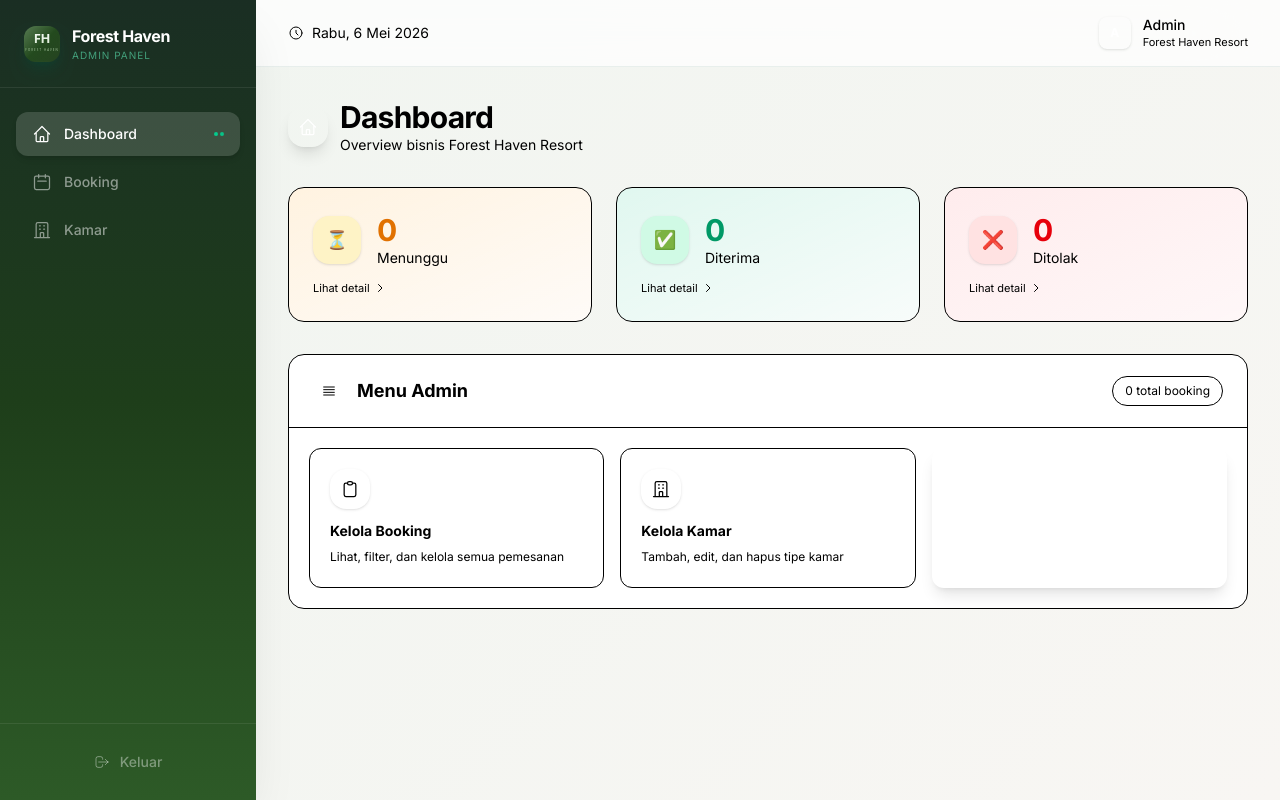
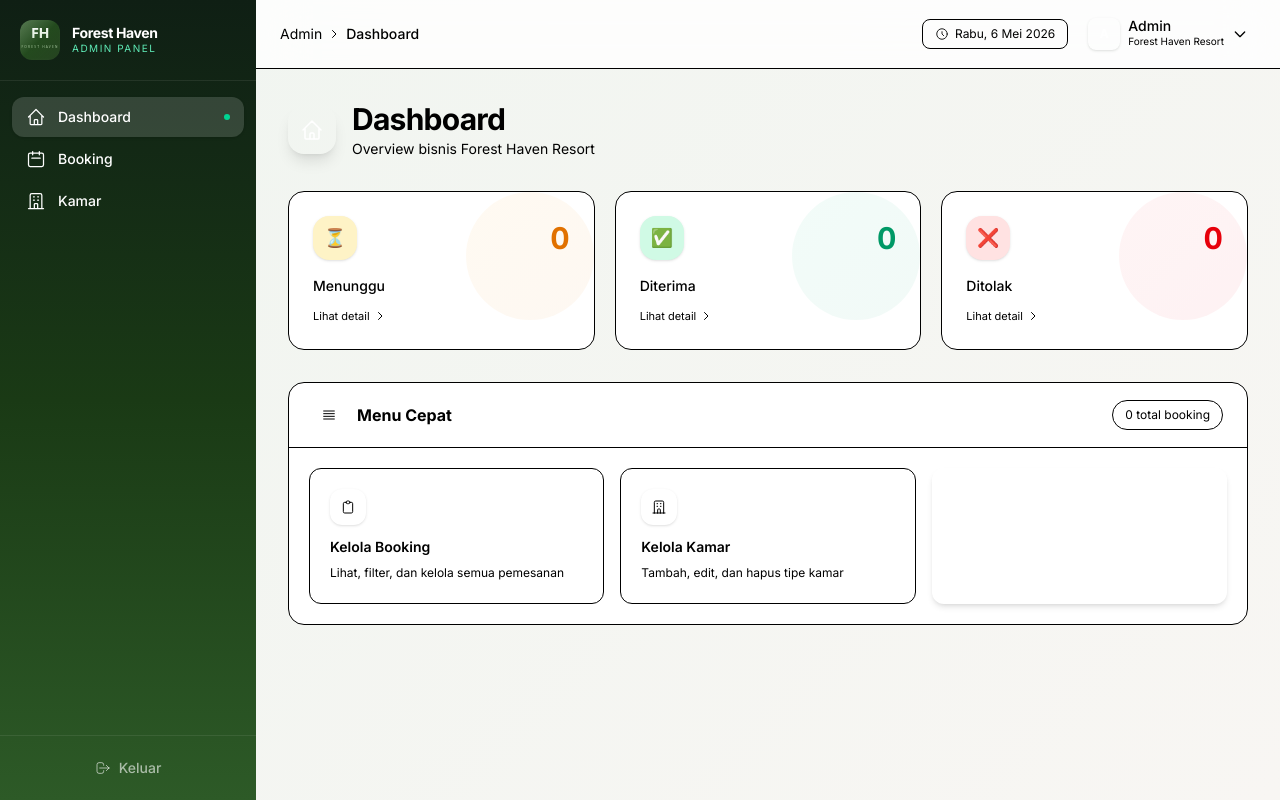
Before and after one commit to adityaputra99983/prohotel1, a Next.js app: page /admin/dashboard in a window 1280 px wide. Built offline with nearby package versions, Linux system fonts and the light colour scheme.

Commit message:
update fitur

```diff
--- a/src/app/admin/dashboard/page.tsx
+++ b/src/app/admin/dashboard/page.tsx
@@ -33,9 +33,8 @@ export default function AdminDashboard() {
       icon: "⏳",
       label: "Menunggu",
       value: stats.pending,
-      gradient: "from-amber-500/20 to-amber-600/5",
-      border: "border-amber-200/50",
-      iconBg: "bg-amber-100",
+      gradient: "from-amber-500 to-amber-600",
+      badge: "bg-amber-100 text-amber-700 border-amber-200",
       valueClass: "text-amber-600",
       filter: "pending",
     },
@@ -44,9 +43,8 @@ export default function AdminDashboard() {
       icon: "✅",
       label: "Diterima",
       value: stats.approved,
-      gradient: "from-emerald-500/20 to-emerald-600/5",
-      border: "border-emerald-200/50",
-      iconBg: "bg-emerald-100",
+      gradient: "from-emerald-500 to-emerald-600",
+      badge: "bg-emerald-100 text-emerald-700 border-emerald-200",
       valueClass: "text-emerald-600",
       filter: "approved",
     },
@@ -55,57 +53,54 @@ export default function AdminDashboard() {
       icon: "❌",
       label: "Ditolak",
       value: stats.rejected,
-      gradient: "from-red-500/15 to-red-600/5",
-      border: "border-red-200/50",
-      iconBg: "bg-red-100",
+      gradient: "from-red-500 to-red-600",
+      badge: "bg-red-100 text-red-700 border-red-200",
       valueClass: "text-red-600",
       filter: "rejected",
     },
   ];
 
   return (
-    <div>
+    <div className="max-w-6xl">
       {/* HEADER */}
       <div className="mb-8">
-        <div className="flex items-center gap-3 mb-1">
-          <div className="w-10 h-10 rounded-2xl bg-gradient-to-br from-primary to-primary-dark flex items-center justify-center shadow-lg shadow-primary/20">
-            <svg className="w-5 h-5 text-white" fill="none" stroke="currentColor" viewBox="0 0 24 24">
+        <div className="flex items-center gap-4">
+          <div className="w-12 h-12 rounded-2xl bg-gradient-to-br from-primary to-primary-dark flex items-center justify-center shadow-lg shadow-primary/20">
+            <svg className="w-6 h-6 text-white" fill="none" stroke="currentColor" viewBox="0 0 24 24">
               <path strokeLinecap="round" strokeLinejoin="round" strokeWidth={1.5} d="M3 12l2-2m0 0l7-7 7 7M5 10v10a1 1 0 001 1h3m10-11l2 2m-2-2v10a1 1 0 01-1 1h-3m-6 0a1 1 0 001-1v-4a1 1 0 011-1h2a1 1 0 011 1v4a1 1 0 001 1m-6 0h6" />
             </svg>
           </div>
           <div>
             <h1 className="text-2xl md:text-3xl font-bold text-foreground tracking-tight">Dashboard</h1>
-            <p className="text-foreground-muted text-sm">Overview bisnis Forest Haven Resort</p>
+            <p className="text-foreground-muted text-sm mt-0.5">Overview bisnis Forest Haven Resort</p>
           </div>
         </div>
       </div>
 
       {/* STAT CARDS */}
-      <div className="grid grid-cols-1 sm:grid-cols-3 gap-4 md:gap-6 mb-8">
+      <div className="grid grid-cols-1 sm:grid-cols-3 gap-4 md:gap-5 mb-8">
         {statCards.map((card, i) => (
           <Link
             key={card.filter}
             href={card.filter === "pending" ? "/admin/bookings" : `/admin/bookings?filter=${card.filter}`}
-            className="relative overflow-hidden rounded-2xl border bg-white transition-all duration-500 hover:-translate-y-1 hover:shadow-xl group"
+            className="relative overflow-hidden rounded-2xl bg-white border border-border/70 transition-all duration-300 hover:-translate-y-1 hover:shadow-lg group"
             style={{
               opacity: 0,
-              animation: `fade-in-up 0.5s ease-out ${0.1 + i * 0.1}s forwards`,
+              animation: `fade-in-up 0.4s ease-out ${0.1 + i * 0.1}s forwards`,
             }}
           >
-            <div className={`absolute inset-0 bg-gradient-to-br ${card.gradient} opacity-60`} />
+            <div className={`absolute top-0 right-0 w-32 h-32 rounded-full opacity-5 bg-gradient-to-br ${card.gradient} transition-all duration-500 group-hover:scale-[2] group-hover:opacity-10`} />
             <div className="relative p-5 md:p-6">
-              <div className="flex items-center gap-4">
-                <div className={`w-12 h-12 rounded-2xl ${card.iconBg} flex items-center justify-center text-lg shadow-sm transition-all duration-300 group-hover:scale-110 group-hover:shadow-md`}>
+              <div className="flex items-center justify-between mb-4">
+                <div className={`w-11 h-11 rounded-2xl ${card.badge} flex items-center justify-center text-lg shadow-sm transition-all duration-300 group-hover:scale-110`}>
                   {card.icon}
                 </div>
-                <div>
-                  <p className={`text-2xl md:text-3xl font-bold ${card.valueClass} transition-all duration-300`}>{card.value}</p>
-                  <p className="text-foreground-muted text-sm">{card.label}</p>
-                </div>
+                <span className={`text-2xl md:text-3xl font-bold ${card.valueClass} tabular-nums`}>{card.value}</span>
               </div>
-              <div className="mt-3 flex items-center gap-1 text-[11px] text-foreground-light">
+              <p className="text-foreground-muted text-sm font-medium">{card.label}</p>
+              <div className="mt-3 flex items-center gap-1 text-[11px] text-primary group-hover:text-primary transition-colors duration-200">
                 <span>Lihat detail</span>
-                <svg className="w-3 h-3 transition-transform duration-300 group-hover:translate-x-0.5" fill="none" stroke="currentColor" viewBox="0 0 24 24">
+                <svg className="w-3 h-3 transition-transform duration-200 group-hover:translate-x-0.5" fill="none" stroke="currentColor" viewBox="0 0 24 24">
                   <path strokeLinecap="round" strokeLinejoin="round" strokeWidth={2} d="M9 5l7 7-7 7" />
                 </svg>
               </div>
@@ -114,40 +109,42 @@ export default function AdminDashboard() {
         ))}
       </div>
 
-      {/* MENU ADMIN */}
+      {/* QUICK MENU */}
       <div
-        className="rounded-2xl bg-white border border-border overflow-hidden"
+        className="rounded-2xl bg-white border border-border/70 overflow-hidden"
         style={{
           opacity: 0,
-          animation: "fade-in-up 0.5s ease-out 0.5s forwards",
+          animation: "fade-in-up 0.4s ease-out 0.4s forwards",
         }}
       >
-        <div className="px-6 py-5 border-b border-border flex items-center justify-between">
+        <div className="px-5 md:px-6 py-4 border-b border-border/50 flex items-center justify-between">
           <div className="flex items-center gap-3">
             <div className="w-8 h-8 rounded-xl bg-primary/10 flex items-center justify-center">
               <svg className="w-4 h-4 text-primary" fill="none" stroke="currentColor" viewBox="0 0 24 24">
                 <path strokeLinecap="round" strokeLinejoin="round" strokeWidth={1.5} d="M4 6h16M4 10h16M4 14h16M4 18h16" />
               </svg>
             </div>
-            <h2 className="text-lg font-bold text-foreground">Menu Admin</h2>
+            <h2 className="text-base font-bold text-foreground">Menu Cepat</h2>
           </div>
-          <span className="text-xs text-foreground-muted bg-bg-cream px-3 py-1.5 rounded-full border border-border">{stats.total} total booking</span>
+          <span className="text-xs text-primary bg-bg-cream px-3 py-1.5 rounded-full border border-border/50">
+            {stats.total} total booking
+          </span>
         </div>
 
-        <div className="p-5 grid grid-cols-1 sm:grid-cols-3 gap-4">
-          <MenuCard
+        <div className="p-4 md:p-5 grid grid-cols-1 sm:grid-cols-3 gap-3 md:gap-4">
+          <QuickCard
             href="/admin/bookings"
             label="Kelola Booking"
             desc="Lihat, filter, dan kelola semua pemesanan"
             secondary
           />
-          <MenuCard
+          <QuickCard
             href="/admin/rooms"
             label="Kelola Kamar"
             desc="Tambah, edit, dan hapus tipe kamar"
             secondary
           />
-          <MenuCard
+          <QuickCard
             href="/"
             label="Lihat Website"
             desc="Kembali ke halaman utama resort"
@@ -158,35 +155,35 @@ export default function AdminDashboard() {
   );
 }
 
-function MenuCard({ href, label, desc, secondary }: { href: string; label: string; desc: string; secondary?: boolean }) {
+function QuickCard({ href, label, desc, secondary }: { href: string; label: string; desc: string; secondary?: boolean }) {
   return (
     <Link
       href={href}
-      className={`group relative overflow-hidden rounded-xl p-5 transition-all duration-500 hover:-translate-y-1 hover:shadow-xl ${
+      className={`group relative overflow-hidden rounded-xl p-4 md:p-5 transition-all duration-300 hover:-translate-y-0.5 hover:shadow-md ${
         secondary
-          ? "bg-gradient-to-br from-bg-cream to-bg-green-light border border-border hover:border-primary/20"
-          : "bg-gradient-to-br from-primary to-primary-dark text-white shadow-lg shadow-primary/20"
+          ? "bg-gradient-to-br from-bg-cream to-bg-green-light border border-border/70 hover:border-primary/20"
+          : "bg-gradient-to-br from-primary to-primary-dark text-white shadow-md shadow-primary/10"
       }`}
     >
       <div className={`absolute top-0 right-0 w-24 h-24 rounded-full transition-all duration-500 group-hover:scale-150 ${
-        secondary ? "bg-primary/3" : "bg-white/5"
+        secondary ? "bg-primary/5" : "bg-white/8"
       }`} />
       <div className="relative">
         {secondary ? (
-          <div className="w-10 h-10 rounded-2xl bg-white flex items-center justify-center shadow-sm mb-3 transition-transform duration-300 group-hover:scale-110">
-            <svg className="w-5 h-5 text-primary" fill="none" stroke="currentColor" viewBox="0 0 24 24">
+          <div className="w-9 h-9 rounded-xl bg-white flex items-center justify-center shadow-sm mb-3 transition-transform duration-300 group-hover:scale-110">
+            <svg className="w-4 h-4 text-primary" fill="none" stroke="currentColor" viewBox="0 0 24 24">
               <path strokeLinecap="round" strokeLinejoin="round" strokeWidth={1.5} d={href === "/admin/bookings" ? "M9 5H7a2 2 0 00-2 2v12a2 2 0 002 2h10a2 2 0 002-2V7a2 2 0 00-2-2h-2M9 5a2 2 0 002 2h2a2 2 0 002-2M9 5a2 2 0 012-2h2a2 2 0 012 2" : "M19 21V5a2 2 0 00-2-2H7a2 2 0 00-2 2v16m14 0h2m-2 0h-5m-9 0H3m2 0h5M9 7h1m-1 4h1m4-4h1m-1 4h1m-5 10v-5a1 1 0 011-1h2a1 1 0 011 1v5m-4 0h4"} />
             </svg>
           </div>
         ) : (
-          <div className="w-10 h-10 rounded-2xl bg-white/15 flex items-center justify-center backdrop-blur-sm mb-3 transition-transform duration-300 group-hover:scale-110">
-            <svg className="w-5 h-5 text-white" fill="none" stroke="currentColor" viewBox="0 0 24 24">
+          <div className="w-9 h-9 rounded-xl bg-white/15 flex items-center justify-center backdrop-blur-sm mb-3 transition-transform duration-300 group-hover:scale-110">
+            <svg className="w-4 h-4 text-white" fill="none" stroke="currentColor" viewBox="0 0 24 24">
               <path strokeLinecap="round" strokeLinejoin="round" strokeWidth={1.5} d="M10 6H6a2 2 0 00-2 2v10a2 2 0 002 2h10a2 2 0 002-2v-4M14 4h6m0 0v6m0-6L10 14" />
             </svg>
           </div>
         )}
-        <span className="font-bold text-sm block mb-0.5">{label}</span>
-        <span className={`text-xs ${secondary ? "text-foreground-muted" : "text-white/60"}`}>{desc}</span>
+        <span className="font-semibold text-sm block mb-0.5">{label}</span>
+        <span className={`text-xs ${secondary ? "text-foreground" : "text-white/90"}`}>{desc}</span>
       </div>
     </Link>
   );
--- a/src/app/admin/layout.tsx
+++ b/src/app/admin/layout.tsx
@@ -28,41 +28,55 @@ const linkIcons = {
   ),
 };
 
+const pageTitles: Record<string, string> = {
+  "/admin/dashboard": "Dashboard",
+  "/admin/bookings": "Booking",
+  "/admin/rooms": "Kamar",
+};
+
 export default function AdminLayout({ children }: { children: React.ReactNode }) {
   const pathname = usePathname();
   const router = useRouter();
   const [mounted, setMounted] = useState(false);
   const [sidebarOpen, setSidebarOpen] = useState(false);
+  const [userMenuOpen, setUserMenuOpen] = useState(false);
 
   useEffect(() => {
     setMounted(true);
   }, []);
 
   const handleLogout = () => router.push("/");
+  const currentPage = pageTitles[pathname] || "Admin";
 
   if (!mounted) return null;
 
   return (
     <div className="min-h-screen flex" style={{ background: "linear-gradient(135deg, #f0f5f0 0%, #f8f6f3 100%)" }}>
+      {/* OVERLAY */}
+      {sidebarOpen && (
+        <div className="fixed inset-0 bg-black/40 z-30 md:hidden backdrop-blur-sm transition-opacity duration-300" onClick={() => setSidebarOpen(false)} />
+      )}
+
       {/* SIDEBAR */}
       <aside className={`
         fixed md:static inset-y-0 left-0 z-40 w-64
-        bg-gradient-to-b from-[#1a2e23] via-[#1e3e1a] to-[#2d5a27]
-        transform transition-all duration-500 md:transform-none
+        bg-gradient-to-b from-[#0f1f14] via-[#1a3a15] to-[#2d5a27]
+        transform transition-all duration-300 md:transform-none flex flex-col
         ${sidebarOpen ? "translate-x-0" : "-translate-x-full md:translate-x-0"}
-        flex flex-col shadow-2xl shadow-black/10
       `}>
-        <div className="p-6 border-b border-white/8">
+        {/* LOGO */}
+        <div className="p-5 border-b border-white/8">
           <Link href="/admin/dashboard" className="flex items-center gap-3 group">
-            <img src="/logo-fh.svg" alt="Forest Haven" className="w-9 h-9 rounded-xl shadow-lg shadow-emerald-900/30 transition-all duration-300 group-hover:scale-105" />
+            <img src="/logo-fh.svg" alt="Forest Haven" className="w-10 h-10 rounded-xl transition-all duration-300 group-hover:scale-105" />
             <div>
-              <span className="font-bold text-white text-base tracking-tight">Forest Haven</span>
-              <span className="text-[10px] text-emerald-300/60 block tracking-widest uppercase">Admin Panel</span>
+              <span className="font-bold text-white text-sm tracking-tight block leading-tight">Forest Haven</span>
+              <span className="text-[10px] text-emerald-300 block tracking-[0.15em] uppercase">Admin Panel</span>
             </div>
           </Link>
         </div>
 
-        <div className="flex-1 p-4 space-y-1 mt-2">
+        {/* NAV LINKS */}
+        <nav className="flex-1 p-3 space-y-0.5 mt-1 overflow-y-auto">
           {adminLinks.map((link) => {
             const isActive = pathname === link.href;
             return (
@@ -70,33 +84,31 @@ export default function AdminLayout({ children }: { children: React.ReactNode })
                 key={link.href}
                 href={link.href}
                 onClick={() => setSidebarOpen(false)}
-                className={`flex items-center gap-3 px-4 py-3 rounded-xl text-sm font-medium transition-all duration-300 ${
+                className={`flex items-center gap-3 px-3.5 py-2.5 rounded-xl text-sm font-medium transition-all duration-200 ${
                   isActive
-                    ? "bg-white/15 text-white shadow-md shadow-black/10"
-                    : "text-white/50 hover:text-white hover:bg-white/8 hover:translate-x-0.5"
+                    ? "bg-white/15 text-white shadow-sm"
+                    : "text-white hover:text-white hover:bg-white/10"
                 }`}
               >
-                <span className="w-5 h-5 flex items-center justify-center">
+                <span className="w-5 h-5 flex items-center justify-center flex-shrink-0">
                   {linkIcons[link.href as keyof typeof linkIcons]}
                 </span>
                 <span>{link.label}</span>
                 {isActive && (
-                  <span className="ml-auto flex gap-0.5">
-                    <span className="w-1 h-1 rounded-full bg-emerald-400 animate-pulse-soft" />
-                    <span className="w-1 h-1 rounded-full bg-emerald-400 animate-pulse-soft" style={{ animationDelay: "0.3s" }} />
-                  </span>
+                  <span className="ml-auto w-1.5 h-1.5 rounded-full bg-emerald-400" />
                 )}
               </Link>
             );
           })}
-        </div>
+        </nav>
 
-        <div className="p-4 border-t border-white/8 mt-auto">
+        {/* LOGOUT */}
+        <div className="p-3 border-t border-white/8">
           <button
             onClick={handleLogout}
-            className="w-full flex items-center justify-center gap-2.5 px-4 py-3 rounded-xl text-sm font-medium text-white/40 hover:text-white/80 hover:bg-white/8 transition-all duration-300 group"
+            className="w-full flex items-center justify-center gap-2 px-3.5 py-2.5 rounded-xl text-sm font-medium text-white/60 hover:text-white hover:bg-white/10 transition-all duration-200 group"
           >
-            <svg className="w-4 h-4 transition-transform duration-300 group-hover:-translate-x-0.5" fill="none" stroke="currentColor" viewBox="0 0 24 24">
+            <svg className="w-4 h-4 transition-transform duration-200 group-hover:-translate-x-0.5" fill="none" stroke="currentColor" viewBox="0 0 24 24">
               <path strokeLinecap="round" strokeLinejoin="round" strokeWidth={1.5} d="M17 16l4-4m0 0l-4-4m4 4H7m6 4v1a3 3 0 01-3 3H6a3 3 0 01-3-3V7a3 3 0 013-3h4a3 3 0 013 3v1" />
             </svg>
             <span>Keluar</span>
@@ -104,43 +116,87 @@ export default function AdminLayout({ children }: { children: React.ReactNode })
         </div>
       </aside>
 
-      {sidebarOpen && (
-        <div className="fixed inset-0 bg-black/50 z-30 md:hidden backdrop-blur-sm" onClick={() => setSidebarOpen(false)} />
-      )}
-
       {/* MAIN */}
       <main className="flex-1 min-h-screen flex flex-col">
-        <header className="sticky top-0 z-20 bg-white/70 backdrop-blur-2xl border-b border-emerald-900/8 px-4 md:px-8 py-4 flex items-center gap-4">
+        {/* HEADER */}
+        <header className="sticky top-0 z-20 bg-white/80 backdrop-blur-xl border-b border-border/50 px-4 md:px-6 py-3 flex items-center gap-3">
           <button
-            className="md:hidden p-2 text-foreground-muted hover:text-primary transition-all duration-200 -ml-2 rounded-xl hover:bg-white/80"
+            className="md:hidden w-9 h-9 flex items-center justify-center rounded-xl text-foreground-muted hover:text-primary hover:bg-white/80 transition-all duration-200 -ml-1"
             onClick={() => setSidebarOpen(!sidebarOpen)}
+            aria-label="Toggle sidebar"
           >
             <svg className="w-5 h-5" fill="none" stroke="currentColor" viewBox="0 0 24 24">
               <path strokeLinecap="round" strokeLinejoin="round" strokeWidth={2} d="M4 6h16M4 12h16M4 18h16" />
             </svg>
           </button>
 
-          <div className="flex items-center gap-2 text-foreground-muted text-sm">
-            <svg className="w-4 h-4" fill="none" stroke="currentColor" viewBox="0 0 24 24">
-              <path strokeLinecap="round" strokeLinejoin="round" strokeWidth={1.5} d="M12 8v4l3 3m6-3a9 9 0 11-18 0 9 9 0 0118 0z" />
+          <div className="hidden sm:flex items-center gap-1.5 text-sm text-foreground-muted">
+            <span className="text-foreground">Admin</span>
+            <svg className="w-3 h-3 text-primary" fill="none" stroke="currentColor" viewBox="0 0 24 24">
+              <path strokeLinecap="round" strokeLinejoin="round" strokeWidth={2} d="M9 5l7 7-7 7" />
             </svg>
-            <span>{new Date().toLocaleDateString("id-ID", { weekday: "long", year: "numeric", month: "long", day: "numeric" })}</span>
+            <span className="font-medium text-foreground">{currentPage}</span>
           </div>
 
           <div className="flex-1" />
 
-          <div className="flex items-center gap-3">
-            <div className="w-8 h-8 rounded-lg bg-gradient-to-br from-primary to-primary-dark flex items-center justify-center text-xs text-white font-bold shadow-sm">
-              A
-            </div>
-            <div className="hidden sm:block">
-              <p className="text-sm font-medium text-foreground leading-tight">Admin</p>
-              <p className="text-[11px] text-foreground-muted">Forest Haven Resort</p>
-            </div>
+          <div className="flex items-center gap-1.5 text-xs text-foreground-muted bg-bg-cream/80 px-3 py-1.5 rounded-lg border border-border/50">
+            <svg className="w-3.5 h-3.5" fill="none" stroke="currentColor" viewBox="0 0 24 24">
+              <path strokeLinecap="round" strokeLinejoin="round" strokeWidth={1.5} d="M12 8v4l3 3m6-3a9 9 0 11-18 0 9 9 0 0118 0z" />
+            </svg>
+            <span className="hidden sm:inline">{new Date().toLocaleDateString("id-ID", { weekday: "long", year: "numeric", month: "long", day: "numeric" })}</span>
+            <span className="sm:hidden">{new Date().toLocaleDateString("id-ID", { day: "numeric", month: "short", year: "numeric" })}</span>
+          </div>
+
+          {/* USER MENU */}
+          <div className="relative">
+            <button
+              onClick={() => setUserMenuOpen(!userMenuOpen)}
+              className="flex items-center gap-2 px-2 py-1.5 rounded-xl hover:bg-white/80 transition-all duration-200"
+            >
+              <div className="w-8 h-8 rounded-lg bg-gradient-to-br from-primary to-primary-dark flex items-center justify-center text-xs text-white font-bold shadow-sm">
+                A
+              </div>
+              <div className="hidden sm:block text-left">
+                <p className="text-sm font-medium text-foreground leading-tight -mt-0.5">Admin</p>
+                <p className="text-[10px] text-foreground">Forest Haven Resort</p>
+              </div>
+              <svg className={`w-4 h-4 text-foreground transition-transform duration-200 ${userMenuOpen ? "rotate-180" : ""}`} fill="none" stroke="currentColor" viewBox="0 0 24 24">
+                <path strokeLinecap="round" strokeLinejoin="round" strokeWidth={2} d="M19 9l-7 7-7-7" />
+              </svg>
+            </button>
+
+            {userMenuOpen && (
+              <>
+                <div className="fixed inset-0 z-10" onClick={() => setUserMenuOpen(false)} />
+                <div className="absolute right-0 top-full mt-1 w-48 bg-white rounded-xl shadow-xl border border-border/50 py-1 z-20 transition-all duration-200">
+                  <div className="px-4 py-2.5 border-b border-border/50">
+                    <p className="text-sm font-medium text-foreground">Admin</p>
+                    <p className="text-xs text-foreground-muted">admin@foresthaven.com</p>
+                  </div>
+                  <Link href="/" className="flex items-center gap-2.5 px-4 py-2.5 text-sm text-primary hover:text-primary hover:bg-primary/5 transition-all" onClick={() => setUserMenuOpen(false)}>
+                    <svg className="w-4 h-4" fill="none" stroke="currentColor" viewBox="0 0 24 24">
+                      <path strokeLinecap="round" strokeLinejoin="round" strokeWidth={1.5} d="M10 6H6a2 2 0 00-2 2v10a2 2 0 002 2h10a2 2 0 002-2v-4M14 4h6m0 0v6m0-6L10 14" />
+                    </svg>
+                    Lihat Website
+                  </Link>
+                  <button
+                    onClick={() => { setUserMenuOpen(false); handleLogout(); }}
+                    className="w-full flex items-center gap-2.5 px-4 py-2.5 text-sm text-red-500 hover:bg-red-50 transition-all"
+                  >
+                    <svg className="w-4 h-4" fill="none" stroke="currentColor" viewBox="0 0 24 24">
+                      <path strokeLinecap="round" strokeLinejoin="round" strokeWidth={1.5} d="M17 16l4-4m0 0l-4-4m4 4H7m6 4v1a3 3 0 01-3 3H6a3 3 0 01-3-3V7a3 3 0 013-3h4a3 3 0 013 3v1" />
+                    </svg>
+                    Keluar
+                  </button>
+                </div>
+              </>
+            )}
           </div>
         </header>
 
-        <div className="flex-1 p-4 md:p-8">
+        {/* PAGE CONTENT */}
+        <div className="flex-1 p-4 md:p-6 lg:p-8">
           {children}
         </div>
       </main>
```
Also changed, not shown: src/app/admin/bookings/page.tsx (+47 -47 lines), src/app/admin/page.tsx (+19 -7 lines), src/app/admin/rooms/page.tsx (+54 -50 lines).
